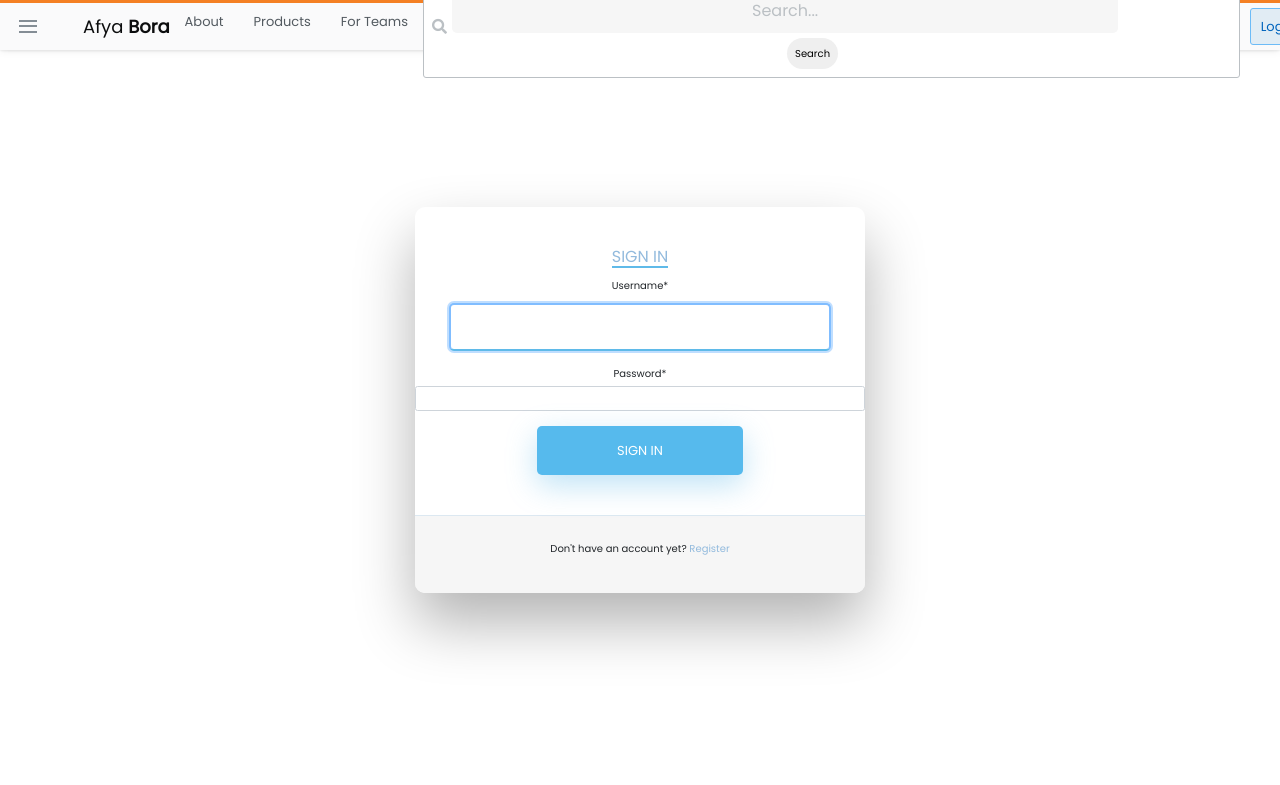
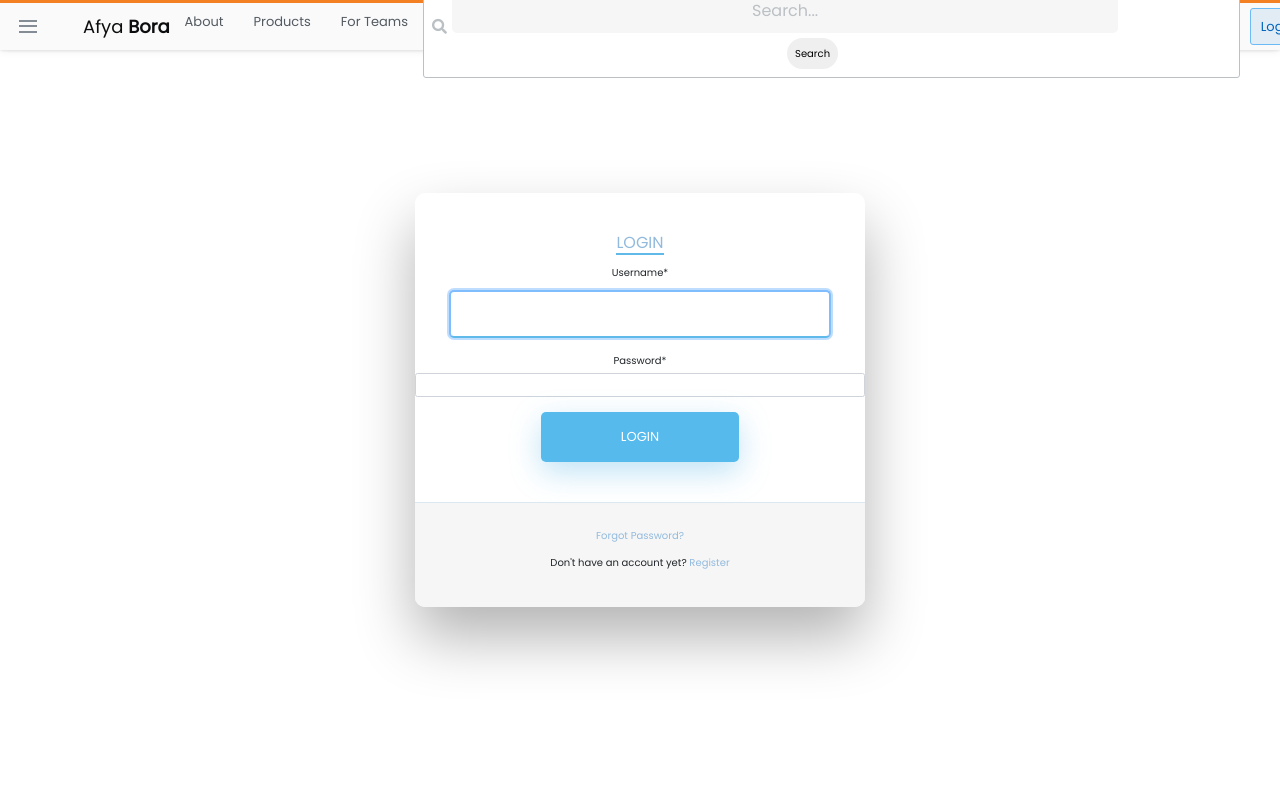
Before and after one commit to Liquelaliqour/Afya_Bora, a Django app: page /login/ in a window 1280 px wide. Shown: the top 785 px of the page. Run offline with Django 5.2, Linux system fonts and the light colour scheme; parts of the project's set-up code (start-up, migrations or seed data) failed here and were passed over; some libraries are stand-ins or nearby versions; some web fonts are replaced.

Commit message:
Quick name fixes

```diff
--- a/afyaboraproject/stackusers/templates/stackusers/login.html
+++ b/afyaboraproject/stackusers/templates/stackusers/login.html
@@ -285,7 +285,7 @@
     <div class="wrapper fadeInDown">
         <div id="formContent">
           <!-- Tabs Titles -->
-          <h2 class="active"><a href="" style="text-decoration: none;">Sign In</a> </h2>
+          <h2 class="active"><a href="" style="text-decoration: none;">Login</a> </h2>
           <!--h2 class="inactive underlineHover"> <a href="" style="text-decoration: none;">Sign Up</a> </h2-->
 
 
@@ -304,12 +304,13 @@
           <form action="" method="POST">
             {% csrf_token %}
             {{form | crispy}}
-            <input type="submit" class="fadeIn fourth" value="Sign In">
+            <input type="submit" class="fadeIn fourth" value="Login">
 
           </form>
 
           <!-- Remind Passowrd -->
           <div id="formFooter">
+	    <p><a class="underlineHover" href="{% url 'password_reset' %}">Forgot Password?</a></p>
             <p>Don't have an account yet? <a class="underlineHover" href="{% url 'register' %}">Register </a></p>
           </div>
 
--- a/afyaboraproject/stackusers/templates/stackusers/register.html
+++ b/afyaboraproject/stackusers/templates/stackusers/register.html
@@ -289,7 +289,7 @@
         <div id="formContent">
           <!-- Tabs Titles -->
           <h2 class="active"> <a href="" style="text-decoration: none;">Sign Up</a> </h2>
-          <h2 class="inactive underlineHover"><a href="" style="text-decoration: none;">Sign In</a> </h2>
+          <!-- h2 class="inactive underlineHover"><a href="" style="text-decoration: none;">Sign In</a> </h2 -->
 
 
           <!-- Icon -->
```
Also changed, not shown: afyaboraproject/db.sqlite3, 1 other file.
